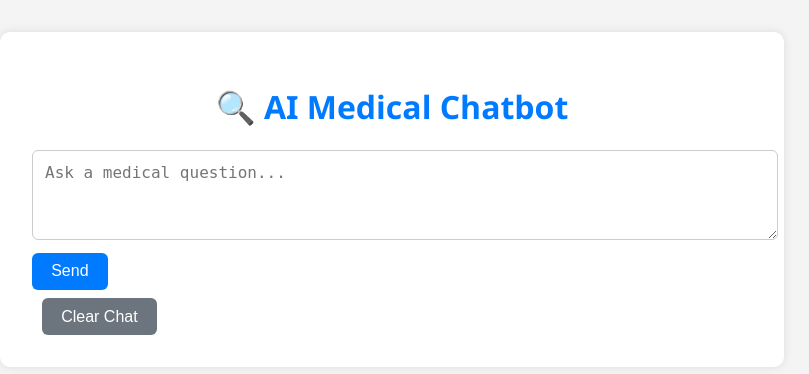
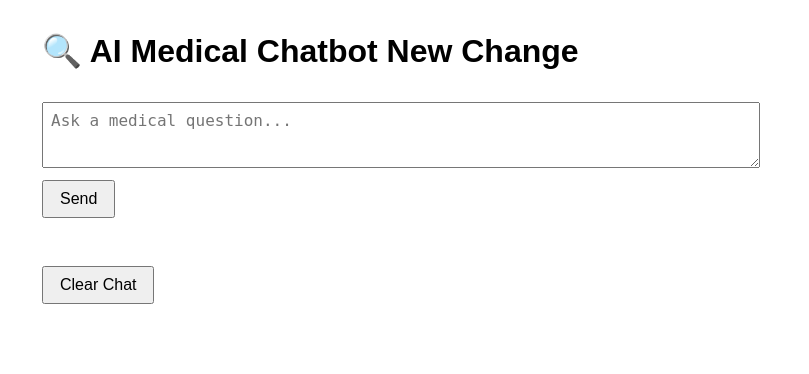
Before and after one commit to mahmedahmed3355/Medical_chatbot_RAG, a Flask app: page / in a window 1280 px wide. Shown: the top 374 px of the page, without its empty margins (248-1057 px from the left). Run offline with Flask 3, Linux system fonts and the light colour scheme.

Commit message:
index.html

```diff
--- a/app/templates/index.html
+++ b/app/templates/index.html
@@ -4,130 +4,44 @@
     <meta charset="UTF-8" />
     <title>🔍 AI Medical Chatbot</title>
     <style>
-    body {
-      font-family: "Segoe UI", Tahoma, sans-serif;
-      margin: 2rem;
-      background: #f4f4f4;
-    }
-
-    .chat-container {
-      max-width: 720px;
-      margin: auto;
-      background: white;
-      padding: 2rem;
-      border-radius: 10px;
-      box-shadow: 0 0 10px rgba(0, 0, 0, 0.1);
-    }
-
-    h1 {
-      text-align: center;
-      color: #007bff;
-    }
-
-    .message {
-      margin-bottom: 1rem;
-      padding: 0.75rem;
-      border-radius: 10px;
-      line-height: 1.5;
-      white-space: pre-wrap;
-    }
-
-    .user {
-      background-color: #d1e7ff;
-      text-align: right;
-    }
-
-    .assistant {
-      background-color: #e9ecef;
-      text-align: left;
-    }
-
-    textarea {
-      width: 100%;
-      height: 4rem;
-      padding: 0.75rem;
-      font-size: 1rem;
-      border-radius: 6px;
-      border: 1px solid #ccc;
-      resize: vertical;
-    }
-
-    button {
-      margin-top: 0.5rem;
-      padding: 0.6rem 1.2rem;
-      font-size: 1rem;
-      border: none;
-      border-radius: 6px;
-      background-color: #007bff;
-      color: white;
-      cursor: pointer;
-    }
-
-    button:hover {
-      background-color: #0056b3;
-    }
-
-    .clear-btn {
-      background-color: #6c757d;
-      margin-left: 10px;
-    }
-
-    .clear-btn:hover {
-      background-color: #5a6268;
-    }
-
-    #loading {
-      text-align: center;
-      display: none;
-      color: gray;
-      margin-top: 1rem;
-    }
+        body { font-family: Arial, sans-serif; margin: 2rem; }
+        .chat-container { max-width: 700px; margin: 0 auto; }
+        .message { margin-bottom: 1rem; padding: 0.75rem; border-radius: 10px; }
+        .user { background-color: #d1e7ff; text-align: right; }
+        .assistant { background-color: #f1f1f1; text-align: left; }
+        form { margin-top: 2rem; }
+        textarea { width: 100%; height: 3rem; padding: 0.5rem; font-size: 1rem; }
+        button { padding: 0.5rem 1rem; font-size: 1rem; margin-top: 0.5rem; }
+        .error { color: red; }
+        .clear-btn { margin-top: 1rem; }
     </style>
 </head>
 <body>
     <div class="chat-container">
-    <h1>🔍 AI Medical Chatbot</h1>
+        <h1>🔍 AI Medical Chatbot New Change</h1>
+
+        {% if error %}
+            <p class="error">{{ error }}</p>
+        {% endif %}
 
         <div id="chat-box">
             {% for msg in messages %}
                 <div class="message {{ msg.role }}">
-          <strong>{{ "You" if msg.role == "user" else "Assistant" }}:</strong><br />
-          {{ msg.content | safe }}
+                    <strong>{{ msg.role|capitalize }}:</strong><br />
+                    {{ msg.content | safe | nl2br }}
                 </div>
             {% endfor %}
         </div>
 
-    <form method="post" action="/">
-      <textarea name="prompt" id="prompt" placeholder="Ask a medical question..." required></textarea>
+        <form method="post" action="{{ url_for('index') }}">
+            <textarea name="prompt" placeholder="Ask a medical question..." required></textarea>
             <br />
             <button type="submit">Send</button>
         </form>
 
-    <form method="get" action="/clear">
+        <form method="get" action="{{ url_for('clear') }}">
             <button type="submit" class="clear-btn">Clear Chat</button>
         </form>
-
-    <div id="loading">⏳ Thinking... Please wait.</div>
     </div>
-
-  <script>
-    const chatBox = document.getElementById("chat-box");
-    const loading = document.getElementById("loading");
-
-    // Show loader while submitting
-    const form = document.querySelector("form");
-    form.addEventListener("submit", () => {
-      loading.style.display = "block";
-    });
-
-    // Optional: Speak the assistant’s latest message
-    const messages = document.querySelectorAll(".assistant");
-    if (messages.length) {
-      const lastMsg = messages[messages.length - 1].textContent.trim();
-      const utterance = new SpeechSynthesisUtterance(lastMsg);
-      utterance.lang = "en-US"; // For Arabic: "ar-EG"
-      window.speechSynthesis.speak(utterance);
-    }
-  </script>
 </body>
 </html>
```
Lines whose indentation alone changed are shown as unchanged.
